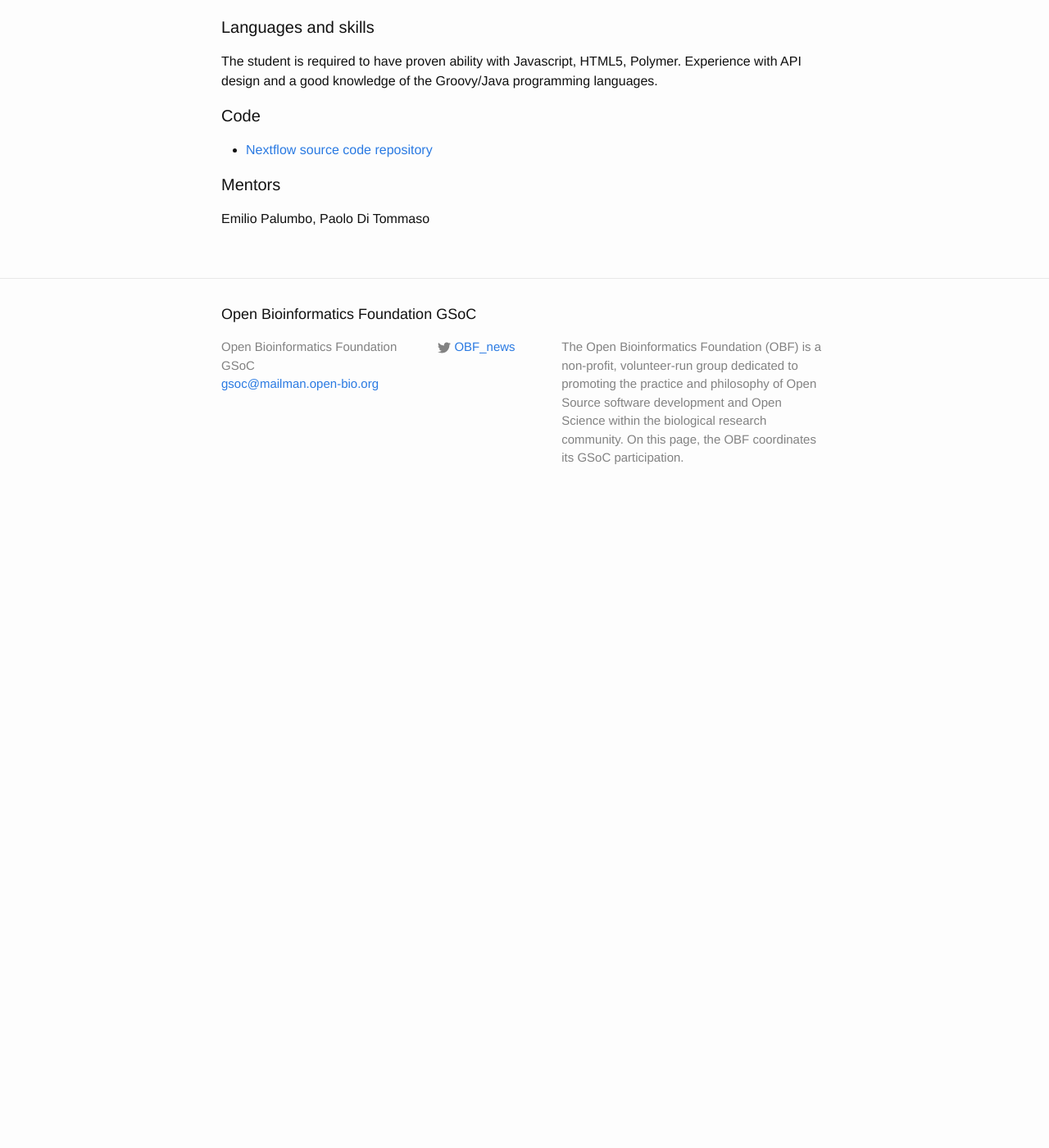
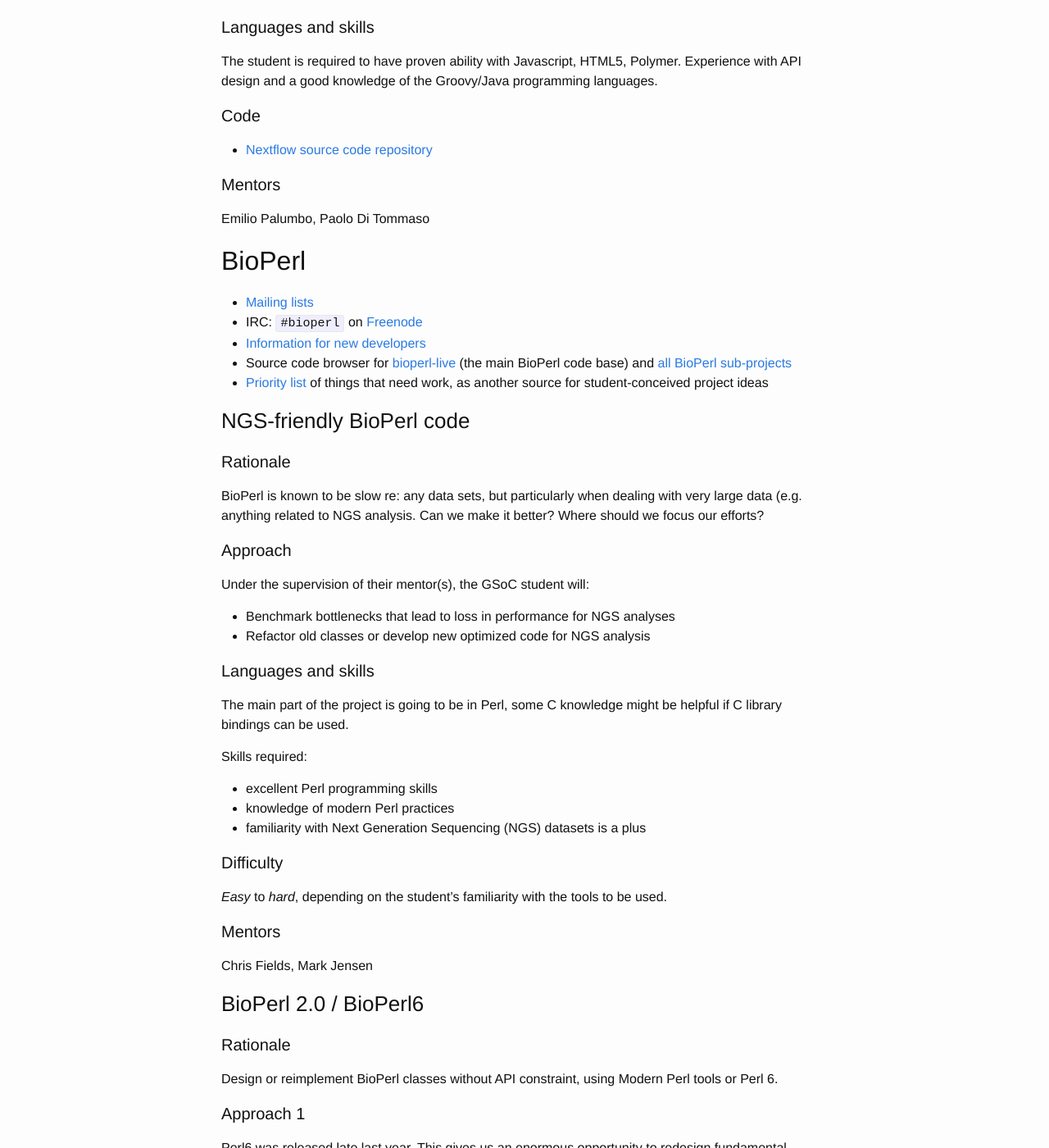
Before and after one commit to OBF/GSoC, a Jekyll site: the page built from 00_ideas.md, in a window 1280 px wide and 1400 px high, scrolled down 3904 px. Shown: the whole window at 82% size. Built offline with Jekyll 4.4.1, drawn with Linux system fonts in a browser that asks for light colours; before the commit the page ends 4534 px from its top, so only the background shows below that; some of the changed text lies outside the part shown.

Commit message:
bioperl: migrate project ideas from mediawiki
Signed-off-by: Kai Blin <kblin@biosustain.dtu.dk>

```diff
--- a/00_ideas.md
+++ b/00_ideas.md
@@ -165,3 +165,76 @@
 #### Mentors
 
 Emilio Palumbo, Paolo Di Tommaso
+
+
+## BioPerl
+
+* [Mailing lists](http://bioperl.org/wiki/Mailing_lists)
+* IRC: `#bioperl` on [Freenode](http://freenode.net/)
+* [Information for new developers](http://bioperl.org/wiki/Becoming_a_developer)
+* Source code browser for [bioperl-live](https://github.com/bioperl/bioperl-live)
+  (the main BioPerl code base) and [all BioPerl sub-projects](https://github.com/bioperl)
+* [Priority list](http://bioperl.org/wiki/Project_priority_list) of things that need work,
+  as another source for student-conceived project ideas
+
+### NGS-friendly BioPerl code
+
+#### Rationale
+BioPerl is known to be slow re: any data sets, but particularly when dealing
+with very large data (e.g. anything related to NGS analysis. Can we make it
+better? Where should we focus our efforts?
+
+#### Approach
+Under the supervision of their mentor(s), the GSoC student will:
+
+* Benchmark bottlenecks that lead to loss in performance for NGS analyses
+* Refactor old classes or develop new optimized code for NGS analysis
+
+#### Languages and skills
+The main part of the project is going to be in Perl, some C knowledge might be
+helpful if C library bindings can be used.
+
+Skills required:
+
+* excellent Perl programming skills
+* knowledge of modern Perl practices
+* familiarity with Next Generation Sequencing (NGS) datasets is a plus
+
+#### Difficulty
+_Easy_ to _hard_, depending on the student's familiarity with the tools to be
+used.
+
+#### Mentors
+Chris Fields, Mark Jensen
+
+
+### BioPerl 2.0 / BioPerl6
+
+#### Rationale
+Design or reimplement BioPerl classes without API constraint, using Modern Perl
+tools or Perl 6.
+
+#### Approach 1
+Perl6 was released late last year. This gives us an enormous opportunity to
+redesign fundamental aspects of BioPerl without the necessity for development
+hindered by a requirement for backwards compatibility.
+
+See also: [BioPerl6 proof of concept](http://github.com/cjfields/bioperl6)
+
+#### Approach 2
+
+Most BioPerl code is over 6 years old and doesn't take advantage of Modern Perl
+tools, such as new methods in later versions of perl, Template:CPAN/MooseX,
+Template:CPAN, and more. Set up the basic core classes that allow mingling of
+Modern Perl with older BioPerl classes; propose and benchmark variations of
+specific core classes utilizing Modern Perl tools.
+
+See also [Biome (Moose-based BioPerl) proof of
+concept](http://github.com/cjfields/bioperl6)
+
+#### Difficulty
+
+_Project-dependent_
+
+#### Mentors
+Chris Fields, Mark Jensen
```
